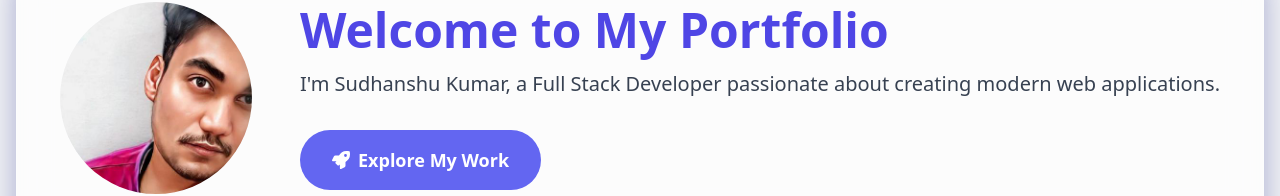
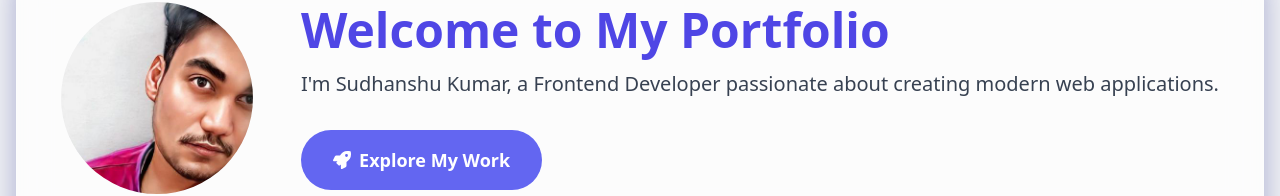
Before and after one commit to sudhanshu786kumar/my-portfolio, a React (Vite) app: page / in a window 1280 px wide. Shown: the part 183-379 px from the top of the page. Built offline with nearby package versions, Linux system fonts and the light colour scheme.

Commit message:
fix: update job title from Full Stack Developer to Frontend Developer in Home component

```diff
--- a/src/components/Home.jsx
+++ b/src/components/Home.jsx
@@ -86,7 +86,7 @@ const Home = ({ darkMode }) => {
             >
               <h1 className={`text-4xl md:text-5xl font-bold mb-4  ${darkMode ? 'text-white-600' : 'text-indigo-600'}`}>Welcome to My Portfolio</h1>
               <p className={`text-xl mb-8 ${darkMode ? 'text-gray-300' : 'text-gray-700'}`}>
-                I'm Sudhanshu Kumar, a Full Stack Developer passionate about creating modern web applications.
+                I'm Sudhanshu Kumar, a Frontend Developer passionate about creating modern web applications.
               </p>
               <Link to="projects" smooth={true} duration={500}>
                 <motion.button
```
